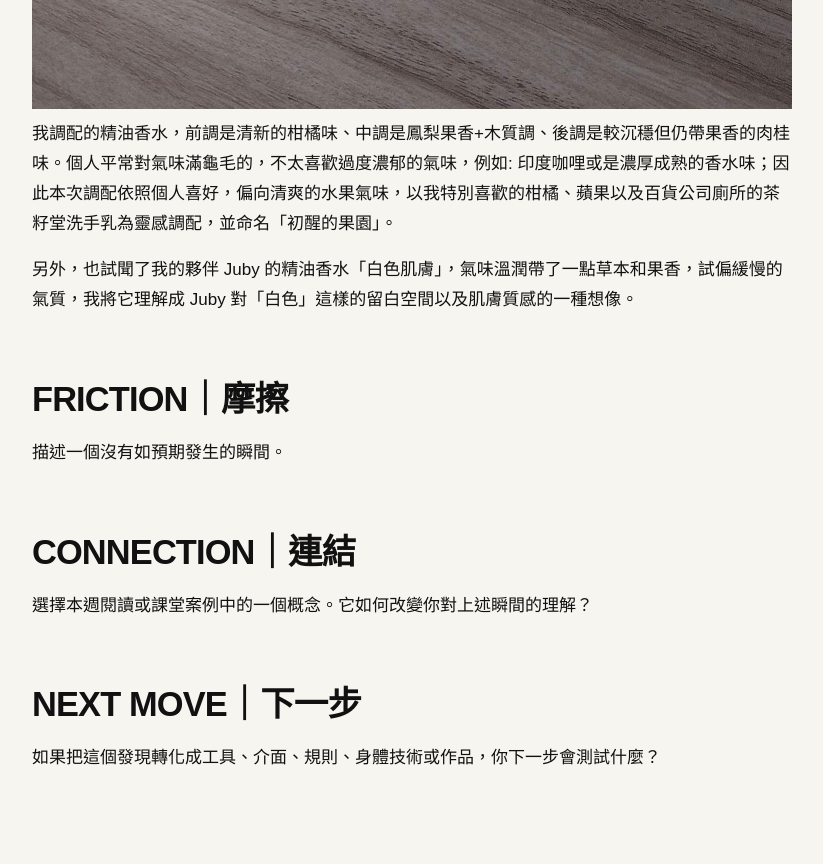
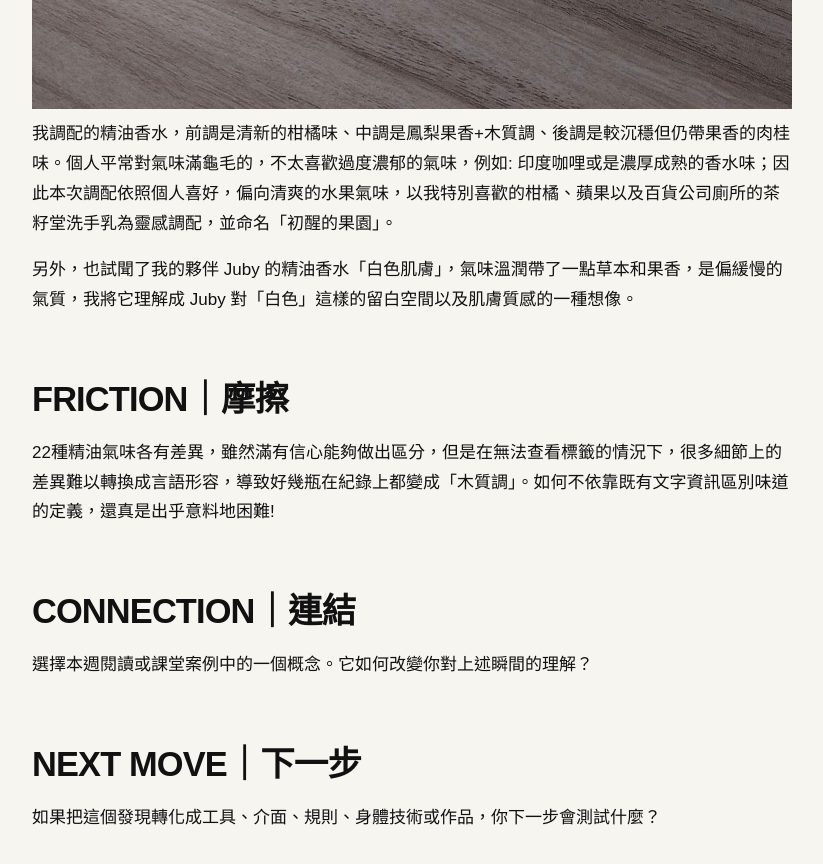
Before and after one commit to ivyjih/fieldworkarchive, a Jekyll site: the page built from weeks/week-04.md, in a window 1280 px wide and 900 px high, scrolled down 1551 px. Shown: the top 864 px of the window, without its empty margins (48-871 px from the left). Built offline with Jekyll 4.4.1, drawn with Linux system fonts in a browser that asks for light colours.

Commit message:
Update week-04.md

```diff
--- a/weeks/week-04.md
+++ b/weeks/week-04.md
@@ -17,12 +17,11 @@ permalink: /weeks/week-04/
 ![精油]({{ '/assets/images/essentialoil0929.jpg' | relative_url }})
 我調配的精油香水，前調是清新的柑橘味、中調是鳳梨果香+木質調、後調是較沉穩但仍帶果香的肉桂味。個人平常對氣味滿龜毛的，不太喜歡過度濃郁的氣味，例如: 印度咖哩或是濃厚成熟的香水味；因此本次調配依照個人喜好，偏向清爽的水果氣味，以我特別喜歡的柑橘、蘋果以及百貨公司廁所的茶籽堂洗手乳為靈感調配，並命名「初醒的果園」。
 
-另外，也試聞了我的夥伴 Juby 的精油香水「白色肌膚」，氣味溫潤帶了一點草本和果香，試偏緩慢的氣質，我將它理解成 Juby 對「白色」這樣的留白空間以及肌膚質感的一種想像。
+另外，也試聞了我的夥伴 Juby 的精油香水「白色肌膚」，氣味溫潤帶了一點草本和果香，是偏緩慢的氣質，我將它理解成 Juby 對「白色」這樣的留白空間以及肌膚質感的一種想像。
 
 ## FRICTION｜摩擦
 
-描述一個沒有如預期發生的瞬間。
-
+22種精油氣味各有差異，雖然滿有信心能夠做出區分，但是在無法查看標籤的情況下，很多細節上的差異難以轉換成言語形容，導致好幾瓶在紀錄上都變成「木質調」。如何不依靠既有文字資訊區別味道的定義，還真是出乎意料地困難!
 
 ## CONNECTION｜連結
 
```
